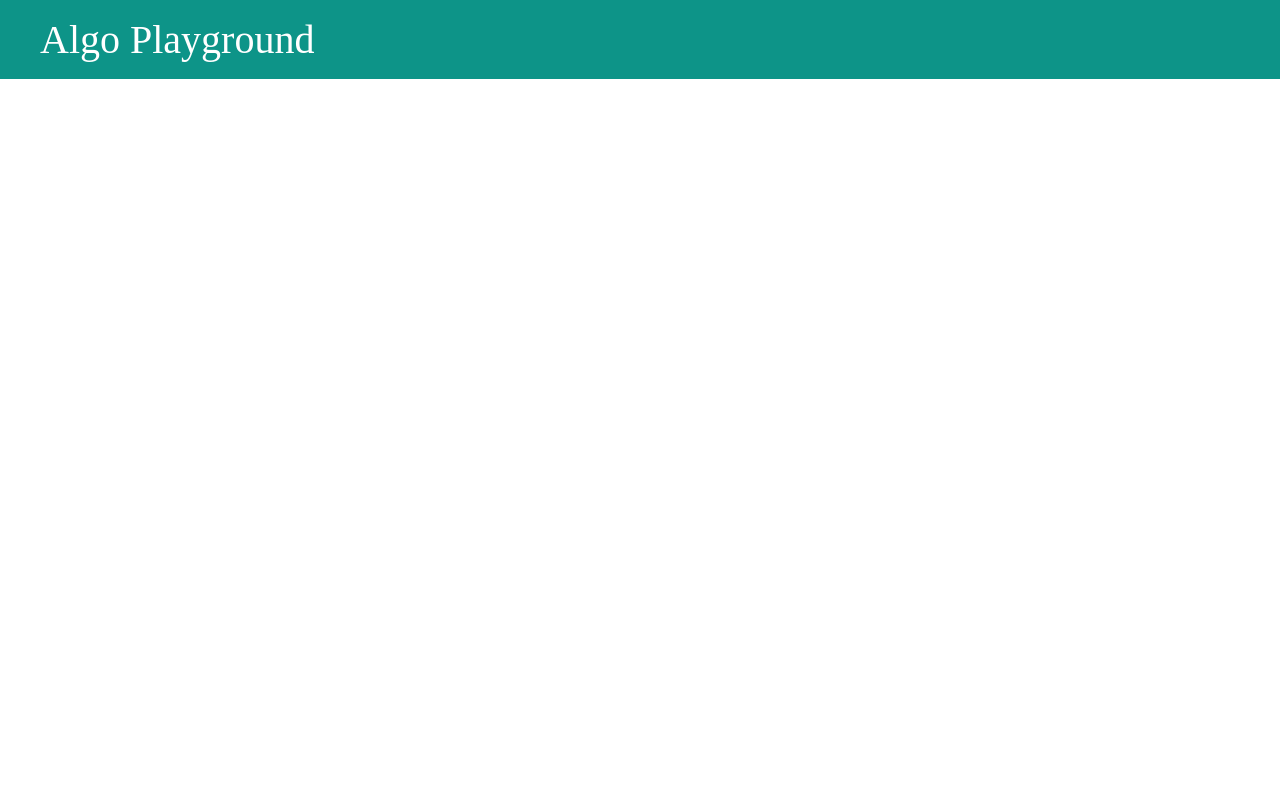
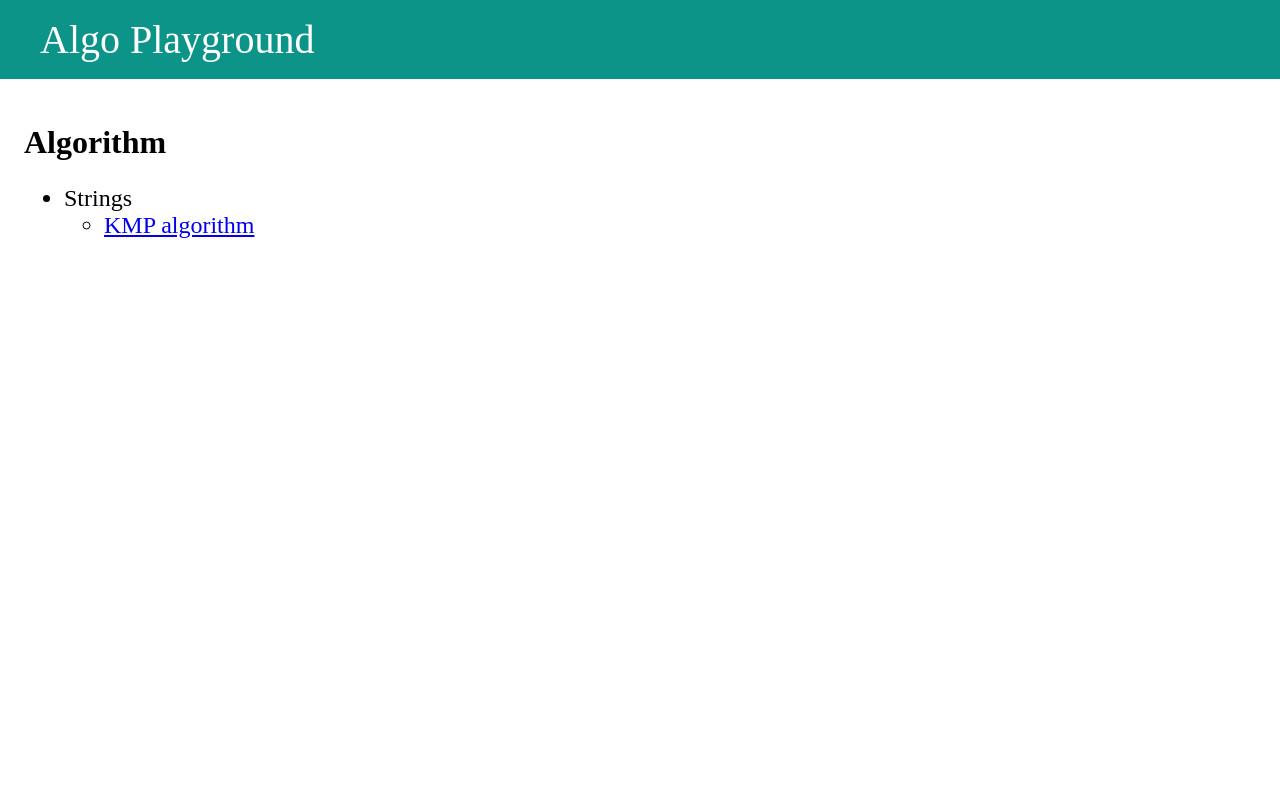
Before and after one commit to zetaraku/algo-playground, a Nuxt app: page /alg in a window 1280 px wide. Shown: the top 800 px of the page. Built offline with nearby package versions, Linux system fonts and the light colour scheme.

Commit message:
feat: add alg index page

```diff
--- /dev/null
+++ b/pages/alg/index.vue
@@ -0,0 +1,34 @@
+<script setup lang="ts">
+const categories = [
+  {
+    title: 'Strings',
+    pages: [
+      { title: 'KMP algorithm', to: '/alg/kmp' },
+    ],
+  },
+];
+</script>
+
+<template>
+  <div>
+    <h1>Algorithm</h1>
+    <ul class="text-6">
+      <li
+        v-for="(category, i) in categories"
+        :key="i"
+      >
+        {{ category.title }}
+        <ul>
+          <li
+            v-for="(page, j) in category.pages"
+            :key="j"
+          >
+            <NuxtLink :to="page.to">
+              {{ page.title }}
+            </NuxtLink>
+          </li>
+        </ul>
+      </li>
+    </ul>
+  </div>
+</template>
```
